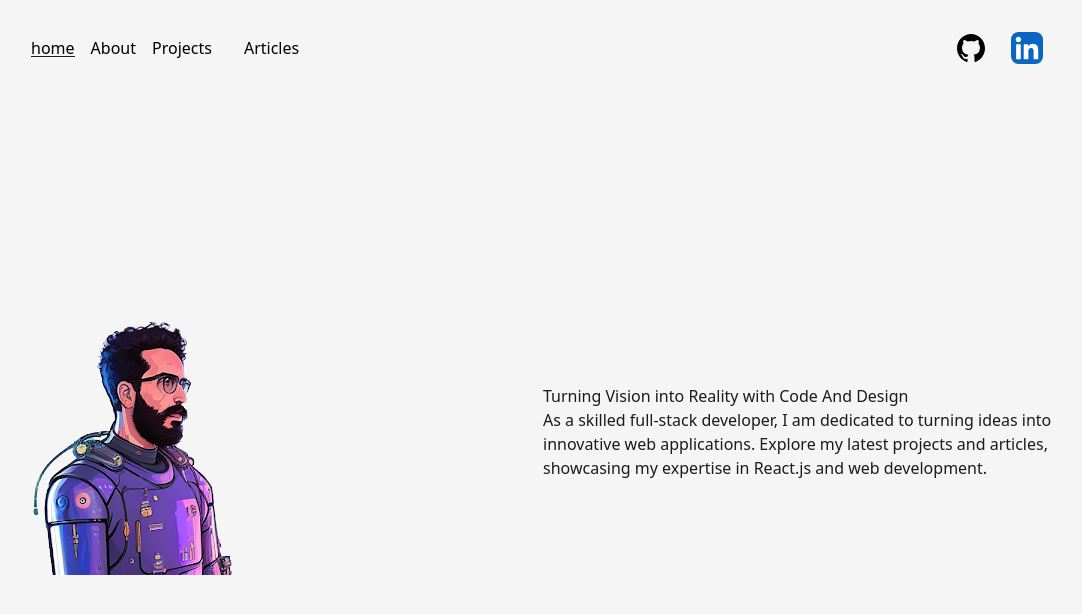
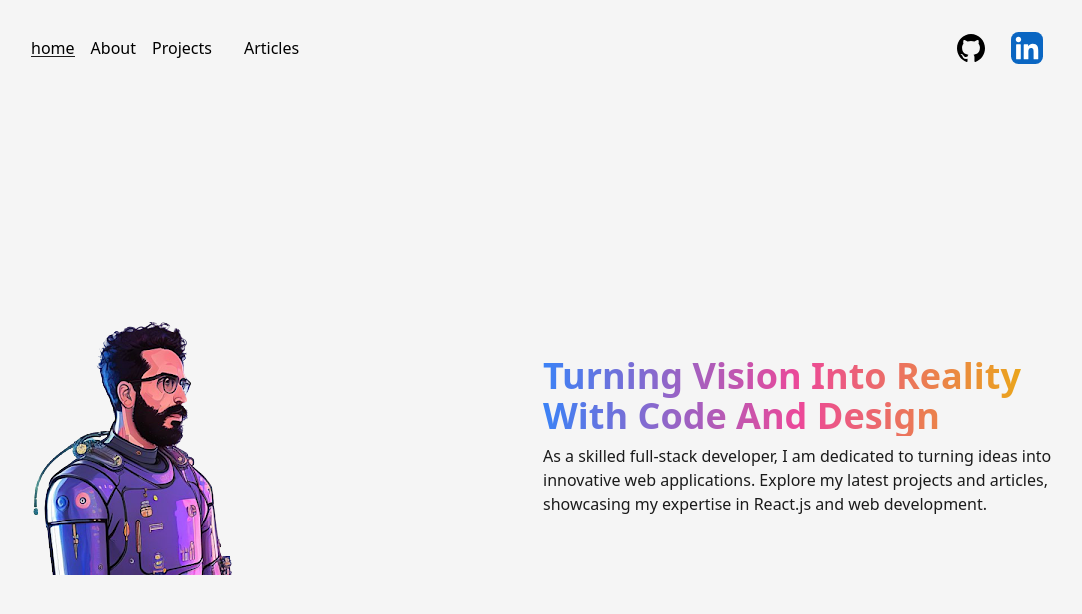
Before and after one commit to rodrigocamargo854/Next.js-Developer-Portfolio-Starter-Code, a Next.js app: page / in a window 1280 px wide. Shown: the top 614 px of the page, without its empty margins (97-1179 px from the left). Built offline with nearby package versions, Linux system fonts and the light colour scheme.

Commit message:
add text animation

```diff
--- /dev/null
+++ b/src/components/AnimatedText.js
@@ -0,0 +1,33 @@
+import React from "react";
+import { motion } from "framer-motion";
+
+const quote = {
+  initial: {
+    opacity: 0,
+  },
+  animate: {
+    opacity: 1,
+    transition: {
+      delay: 0.2,
+    },
+  },
+};
+
+export const AnimatedText = ({ text, className = "" }) => {
+  return (
+    <div className="w-full mx-auto py-2 flex items-center justify-center text-center overflow-hidden">
+      <motion.h1
+        className={`inline-block w-full text-dark font-bold capitalize bg-clip-text text-transparent bg-gradient-to-r from-blue-500 via-pink-500 to-yellow-500 animate-gradientAnimation delay-500 ${className}`}
+        variants={quote}
+        initial="initial"
+        animate="animate"
+      >
+        {text.split(" ").map((word, index) => (
+          <span key={word + "-" + index} className="inline-block">
+            {word}&nbsp;
+          </span>
+        ))}
+      </motion.h1>
+    </div>
+  );
+};
--- a/src/pages/index.js
+++ b/src/pages/index.js
@@ -3,7 +3,10 @@ import Image from "next/image";
 import { Inter } from "next/font/google";
 import { Layout } from "@/components/Layout";
 import profilePic from "../../public/images/profile/me-developr.png";
+import { AnimatedText } from "@/components/AnimatedText";
 const inter = Inter({ subsets: ["latin"] });
+
+
 
 export default function Home() {
   return (
@@ -22,8 +25,8 @@ export default function Home() {
                 className="w-50 h-50 transform scale-x-[-1]"
               />
             </div>
-            <div className="w-1/2">
-              <h1>Turning Vision into Reality with Code And Design</h1>
+            <div className="w-1/2 flex flex-col items-center self-center">
+              <AnimatedText text="Turning Vision into Reality with Code And Design" className='!text-4xl !text-left'/>
               <p>
                 As a skilled full-stack developer, I am dedicated to turning
                 ideas into innovative web applications. Explore my latest
--- a/tailwind.config.js
+++ b/tailwind.config.js
@@ -11,6 +11,9 @@ module.exports = {
       fontFamily: {
         mont: ["var(--font-mont)", ...fontFamily.sans],
       },
+      animation: {
+        gradientAnimation: 'gradientAnimation 3s infinite',
+      },
       colors: {
         dark: "#1b1b1b",
         light: "#f5f5f5",
```
